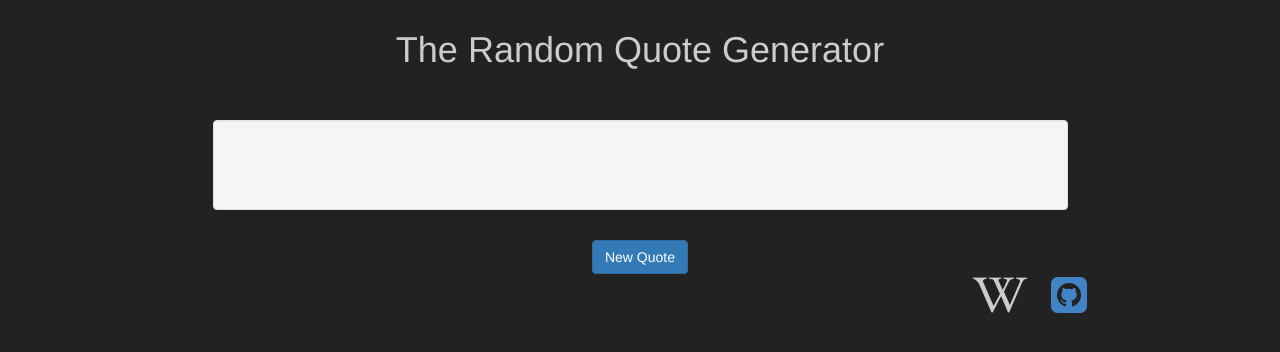
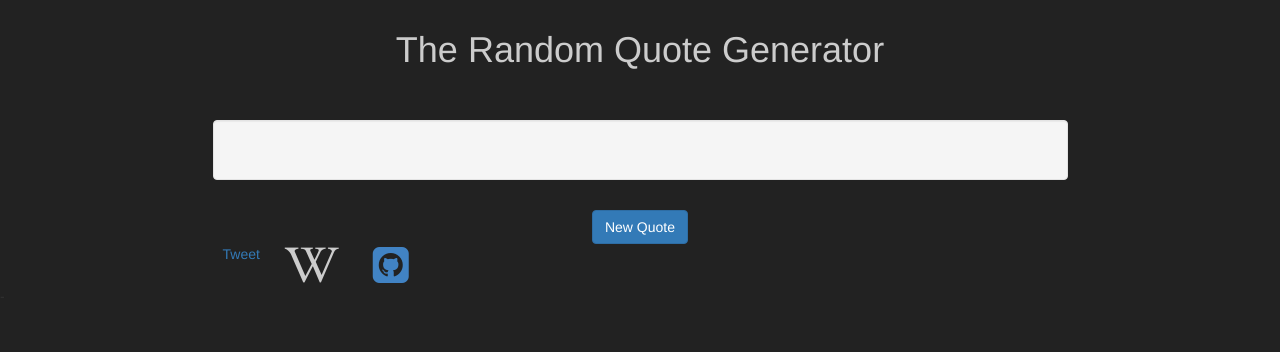
Before and after one commit to Adoyle2014/FCC-RandomQuoteGenerator, a plain HTML site: page index.html in a window 1280 px wide. Drawn offline with nearby package versions, Linux system fonts and the light colour scheme.

Commit message:
complete with twitter

```diff
--- a/css/style.css
+++ b/css/style.css
@@ -28,23 +28,34 @@ h1 {
     color: #5e5e5e;
     font-size: 1.5em;
 }
-i {
+
+#social {
+    width: 75%;
+    margin: 0 auto;
+
+}
+
+#tweet {
+    float: left;
+    margin: 0;
     padding: 0 10px;
 }
 
-i:nth-child(1) {
+a:nth-child(1) i {
     color: #ccc;
+    padding: 0 15px;
 }
 
-i:nth-child(1):hover {
+a:nth-child(1) i:hover {
     opacity: .7;
 }
 
 a:nth-child(2) i {
     color: #4183c4;
+    padding: 0 15px;
 }
 
-i:nth-child(2):hover {
+a:nth-child(2) i:hover {
     opacity: .7;
 }
 
--- a/index.html
+++ b/index.html
@@ -43,27 +43,24 @@
                 <button class="btn btn-primary" id="newQuote">New Quote</button>
 
             </div>
-            <div class="col-md-4 col-md-offset-8 center" id="social">
-                <a id="wiki" data-toggle="tooltip" title="Find out more about this author!" placement="top"><i class="fa fa-wikipedia-w fa-3x"></i></a>
-                <a id="git" data-toggle="tooltip" title="See the code for this page and others on my GitHub account!" placement="top" href="https://github.com/Adoyle2014/FCC-RandomQuoteGenerator" target="_blank"><i class="fa fa-github-square fa-3x"></i></a>
+            <div class="col-md-12">
+                <div id="social">
+                    <a id="wiki" data-toggle="tooltip" title="Find out more about this author!" placement="top"><i class="fa fa-wikipedia-w fa-3x"></i></a>
+                    <a id="git" data-toggle="tooltip" title="See the code for this page and others on my GitHub account!" placement="top" href="https://github.com/Adoyle2014/FCC-RandomQuoteGenerator" target="_blank"><i class="fa fa-github-square fa-3x"></i></a>
+                    <div id="tweet">
+                        <a class="twitter-share-button"
+                           data-url="none"
+                           data-count="none"
+                           data-via="doylewaredesign"
+                           data-size="large">
+                            Tweet</a>
+                    </div>
+                </div>
             </div>
         </div>
-
-
-
-
-
-
-
-
-
-
-
-
-
     </div><!-- /.container -->
 
-    <script>window.twttr = (function(d, s, id) {
+    -<script>window.twttr = (function(d, s, id) {
         var js, fjs = d.getElementsByTagName(s)[0],
             t = window.twttr || {};
         if (d.getElementById(id)) return t;
--- a/js/main.js
+++ b/js/main.js
@@ -9,7 +9,23 @@ $(document).ready(function() {
             makeCorsRequest();
         });
         $("#well").fadeIn(1000);
+
     });
+
+    function reloadTweet(quoteText) {
+        console.log(quoteText);
+        $("#tweet iframe").remove();
+        var tweetBtn = $('<a></a>')
+            .addClass("twitter-share-button")
+            .attr("id", "tweet twitter-wjs")
+            .attr("data-url", "none")
+            .attr("data-count", "none")
+            .attr("data-text", quoteText)
+            .attr("data-via", "doylewaredsign")
+            .attr("data-size", "large");
+        $("#tweet").append(tweetBtn);
+        twttr.widgets.load();
+    }
 
 
 
@@ -63,10 +79,13 @@ $(document).ready(function() {
         var quote = getQuote(response);
         var author = getAuthor(response);
         var wikiAuthor = author.replace(/-\s/, "");
-        var wikiHref = 'https://en.wikipedia.org/wiki/'+wikiAuthor+'';
+        var wikiHref = 'https://en.wikipedia.org/wiki/' + wikiAuthor + '';
+        var tweetQuote = quote + " -" + author;
+
         document.getElementById("quote").innerHTML = quote;
         document.getElementById("author").innerHTML = author;
         $("#wiki").attr({"href": wikiHref, "target": "_blank"});
+        reloadTweet(tweetQuote);
     }
 
 
```
